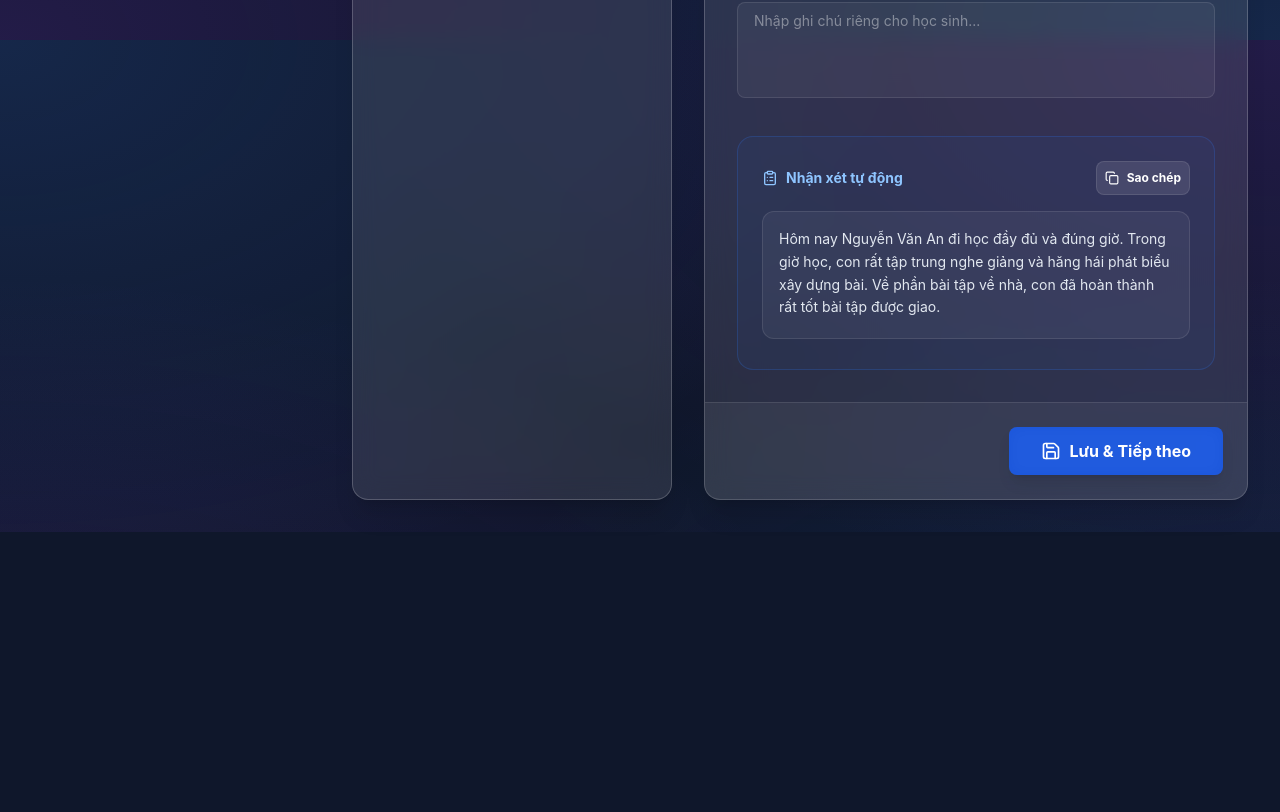
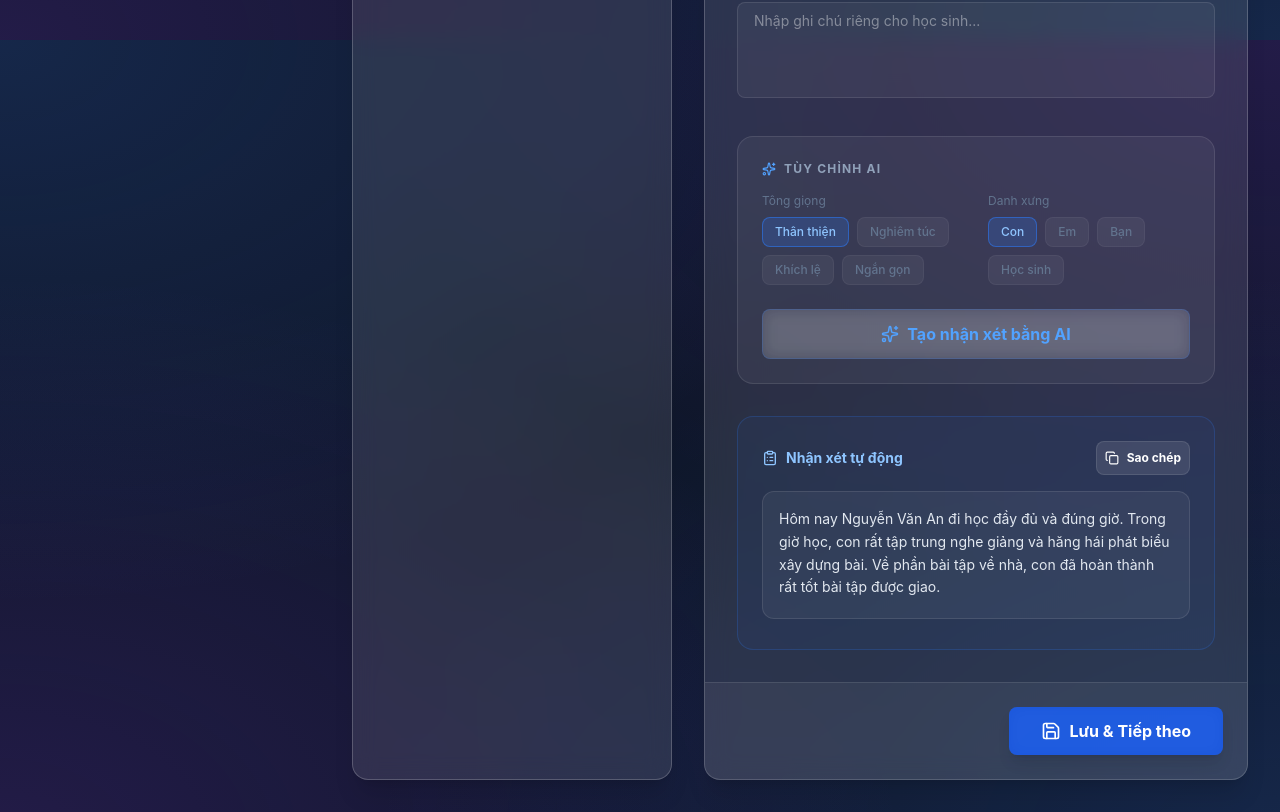
Before and after one commit to dangchi251294-beep/nhanxeths, a React (Vite) app: page / in a window 1280 px wide. Shown: the part 760-1572 px from the top of the page. Before the commit the page ends 1292 px from the top, so only its background shows below. Built offline with nearby package versions, Linux system fonts and the light colour scheme.

Commit message:
feat: Integrate AI for comment generation
Add Gemini API integration to automatically generate student comments based on selected criteria. This includes UI updates for AI configuration and the generation logic itself.

```diff
--- a/src/App.tsx
+++ b/src/App.tsx
@@ -18,8 +18,12 @@ import {
   GraduationCap,
   ChevronRight,
   Search,
-  Filter
+  Filter,
+  Sparkles,
+  Loader2,
+  MessageSquareQuote
 } from 'lucide-react';
+import { GoogleGenAI } from "@google/genai";
 
 // --- CẤU HÌNH TIÊU CHÍ ĐÁNH GIÁ ---
 const CRITERIA_CONFIG = {
@@ -85,6 +89,11 @@ export default function App() {
 
   const [newStudentName, setNewStudentName] = useState('');
   const [newClassName, setNewClassName] = useState('');
+
+  // AI Config
+  const [aiTone, setAiTone] = useState('friendly'); // friendly, serious, encouraging, concise
+  const [aiPronoun, setAiPronoun] = useState('con'); // con, em, bạn, học sinh
+  const [isGenerating, setIsGenerating] = useState(false);
 
   // Lưu trữ đánh giá theo ngày và ID học sinh
   const [records, setRecords] = useState<Record<string, Record<string, any>>>({});
@@ -248,6 +257,65 @@ export default function App() {
   const showToast = (msg: string) => {
     setToastMessage(msg);
     setTimeout(() => setToastMessage(''), 3000);
+  };
+
+  const handleGenerateAIComment = async () => {
+    if (!selectedStudentId) return;
+
+    const student = students.find(s => s.id === selectedStudentId);
+    if (!student) return;
+
+    setIsGenerating(true);
+    try {
+      const ai = new GoogleGenAI({ apiKey: process.env.GEMINI_API_KEY || '' });
+
+      const attOption = CRITERIA_CONFIG.attendance.options.find(o => o.id === formData.attendance);
+      const attitudeOption = CRITERIA_CONFIG.attitude.options.find(o => o.id === formData.attitude);
+      const hwOption = CRITERIA_CONFIG.homework.options.find(o => o.id === formData.homework);
+
+      const toneLabels: Record<string, string> = {
+        friendly: 'thân thiện, gần gũi',
+        serious: 'nghiêm túc, chuyên nghiệp',
+        encouraging: 'khích lệ, truyền cảm hứng',
+        concise: 'ngắn gọn, súc tích'
+      };
+
+      const prompt = `
+        Bạn là một giáo viên đang viết nhận xét hàng ngày cho học sinh.
+        Thông tin học sinh:
+        - Tên: ${student.name}
+        - Lớp: ${classes.find(c => c.id === selectedClassId)?.name}
+        - Chuyên cần: ${attOption?.text}
+        - Thái độ: ${attitudeOption?.text}
+        - Bài tập: ${hwOption?.text}
+        - Ghi chú riêng: ${formData.note || 'Không có'}
+
+        Yêu cầu:
+        1. Viết một đoạn nhận xét ngắn (khoảng 2-4 câu).
+        2. Sử dụng danh xưng: "${aiPronoun}" để gọi học sinh.
+        3. Tông giọng: ${toneLabels[aiTone]}.
+        4. Ngôn ngữ: Bao gồm cả Tiếng Việt và Tiếng Anh.
+        5. Cấu trúc: Tiếng Việt ở trên, sau đó là dòng "--- English Version ---", và Tiếng Anh ở dưới.
+        6. Nội dung cần phản ánh đúng các tiêu chí đã chọn.
+        7. Chỉ trả về nội dung nhận xét, không thêm lời dẫn hay ký tên.
+      `;
+
+      const response = await ai.models.generateContent({
+        model: "gemini-3-flash-preview",
+        contents: prompt,
+      });
+
+      const aiText = response.text || '';
+      if (aiText) {
+        setFormData(prev => ({ ...prev, finalComment: aiText.trim() }));
+        showToast('Đã tạo nhận xét bằng AI!');
+      }
+    } catch (error) {
+      console.error('AI Generation Error:', error);
+      showToast('Lỗi khi tạo nhận xét bằng AI. Vui lòng thử lại.');
+    } finally {
+      setIsGenerating(false);
+    }
   };
 
   // --- RENDER HELPERS ---
@@ -437,6 +505,72 @@ export default function App() {
                           placeholder="Nhập ghi chú riêng cho học sinh..."
                           className="w-full glass-input resize-none h-24 text-sm"
                         />
+                      </div>
+
+                      <div className="bg-white/5 rounded-2xl p-6 border border-white/10">
+                        <h3 className="text-xs font-bold text-slate-400 uppercase tracking-widest mb-4 flex items-center gap-2">
+                          <Sparkles size={14} className="text-blue-400" /> Tùy chỉnh AI
+                        </h3>
+                        <div className="grid grid-cols-1 md:grid-cols-2 gap-6">
+                          <div>
+                            <label className="text-xs text-slate-500 mb-2 block">Tông giọng</label>
+                            <div className="flex flex-wrap gap-2">
+                              {[
+                                { id: 'friendly', label: 'Thân thiện' },
+                                { id: 'serious', label: 'Nghiêm túc' },
+                                { id: 'encouraging', label: 'Khích lệ' },
+                                { id: 'concise', label: 'Ngắn gọn' }
+                              ].map(t => (
+                                <button
+                                  key={t.id}
+                                  onClick={() => setAiTone(t.id)}
+                                  className={`px-3 py-1.5 rounded-lg text-xs font-medium transition-all border ${
+                                    aiTone === t.id
+                                      ? 'bg-blue-500/20 border-blue-500/50 text-blue-300'
+                                      : 'bg-white/5 border-white/5 text-slate-500 hover:bg-white/10'
+                                  }`}
+                                >
+                                  {t.label}
+                                </button>
+                              ))}
+                            </div>
+                          </div>
+                          <div>
+                            <label className="text-xs text-slate-500 mb-2 block">Danh xưng</label>
+                            <div className="flex flex-wrap gap-2">
+                              {[
+                                { id: 'con', label: 'Con' },
+                                { id: 'em', label: 'Em' },
+                                { id: 'bạn', label: 'Bạn' },
+                                { id: 'học sinh', label: 'Học sinh' }
+                              ].map(p => (
+                                <button
+                                  key={p.id}
+                                  onClick={() => setAiPronoun(p.id)}
+                                  className={`px-3 py-1.5 rounded-lg text-xs font-medium transition-all border ${
+                                    aiPronoun === p.id
+                                      ? 'bg-blue-500/20 border-blue-500/50 text-blue-300'
+                                      : 'bg-white/5 border-white/5 text-slate-500 hover:bg-white/10'
+                                  }`}
+                                >
+                                  {p.label}
+                                </button>
+                              ))}
+                            </div>
+                          </div>
+                        </div>
+                        <button
+                          onClick={handleGenerateAIComment}
+                          disabled={isGenerating}
+                          className="w-full mt-6 glass-button-secondary flex items-center justify-center gap-2 py-3 font-bold text-blue-400 border-blue-500/20 hover:border-blue-500/40"
+                        >
+                          {isGenerating ? (
+                            <Loader2 size={18} className="animate-spin" />
+                          ) : (
+                            <Sparkles size={18} />
+                          )}
+                          {isGenerating ? 'Đang tạo nhận xét...' : 'Tạo nhận xét bằng AI'}
+                        </button>
                       </div>
 
                       <div className="bg-blue-500/5 rounded-2xl p-6 border border-blue-500/20">
```
Also changed, not shown: package.json (+6 -6 lines), 1 other file (tests, documents, lock files or other folders).
